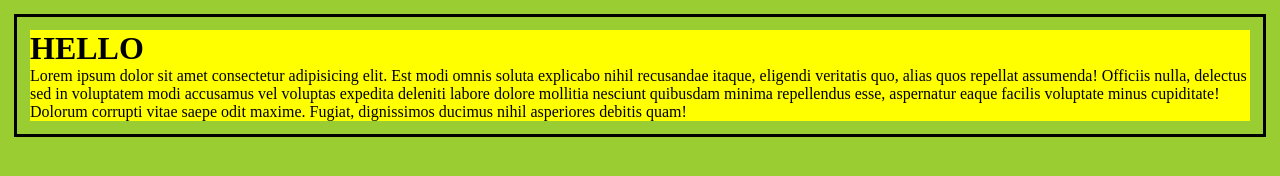
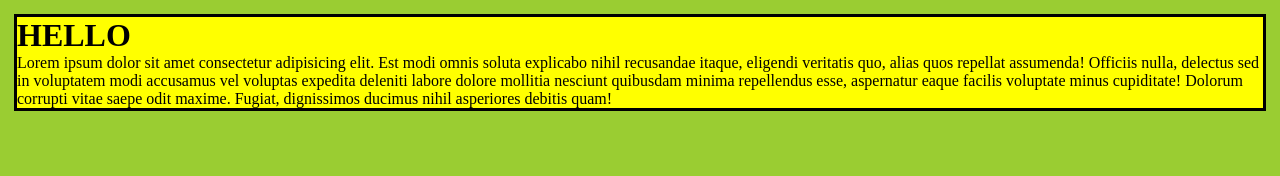
Before and after one commit to ANSHUMANMOREY7/ICP-10-assignment-8, a plain HTML site: page index.html in a window 1280 px wide. Drawn offline with Linux system fonts and the light colour scheme.

Commit message:
padding in style removed

```diff
--- a/index.html
+++ b/index.html
@@ -15,7 +15,7 @@ body{
    background-color: yellowgreen;
     margin: 14px;
     border: black solid ;
-    padding: 13px;
+
 
 }
   </style>
```
